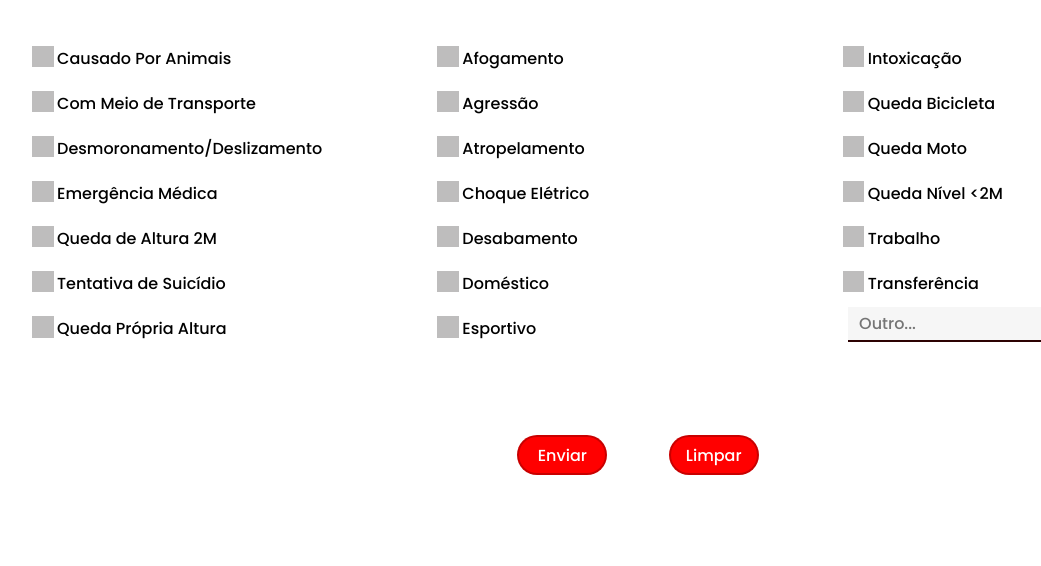
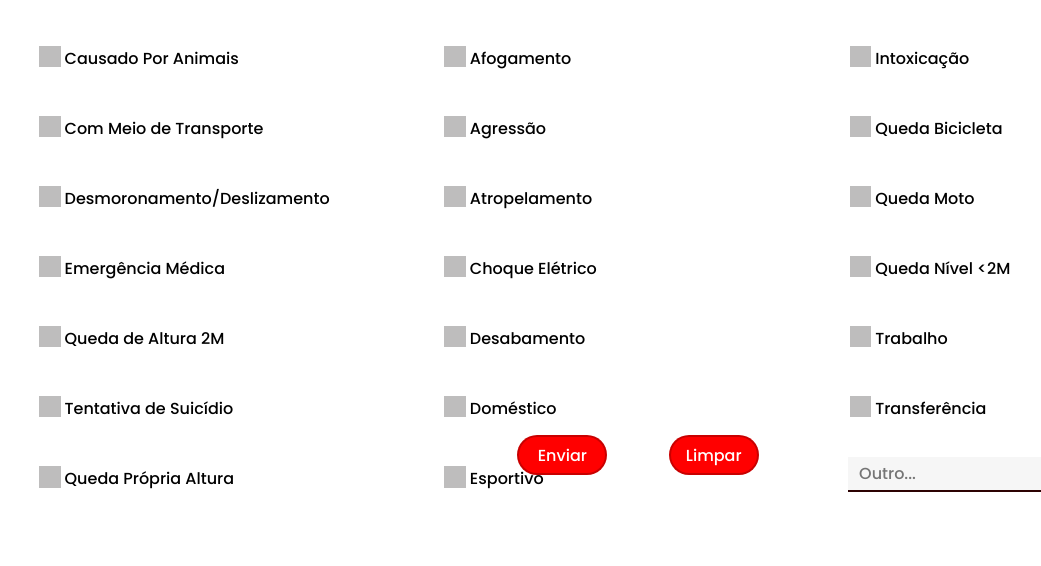
Before and after one commit to Andrefg29/bombeiro-2.0, a PHP site: page /avaliacaopaciente.html in a window 1280 px wide. Shown: the top 566 px of the page, without its empty margins (2-1043 px from the left). Run offline with PHP 8.4, Linux system fonts and the light colour scheme.

Commit message:
Add files via upload

```diff
--- a/css/janelas.css
+++ b/css/janelas.css
@@ -19,6 +19,8 @@ body {
     flex-direction: column;
 
 }
+
+
 
 .texto {
     background-color: rgb(164, 19, 19);
@@ -84,7 +86,6 @@ h2 {
 }
 
 .arruma2{
-    position: absolute;
     margin-left: 25px;
 }
 
@@ -106,16 +107,14 @@ h2 {
 }
 
 .texto1{
-    position: absolute;
-    margin-left: 25px;
+    margin-left: 1%;
     overflow: hidden;
-    width: 25%;
+    width: 85%;
     white-space: nowrap;
     text-overflow: ellipsis;
 }
 
 .agrupamento input[type="checkbox"] {
-    position: absolute;
     opacity: 0;
     cursor: pointer;
     height: 0;
@@ -123,13 +122,12 @@ h2 {
 }
 
 .checkmark {
-    position: absolute;
-    top: 10;
-    left: 10;
+
     height: 21.5px;
     width: 21.5px;
     background-color: rgb(190, 189, 189);
     cursor: pointer;
+    display: block;
 }
 
 .agrupamento:hover input~.checkmark {
@@ -145,7 +143,6 @@ h2 {
 
 .agrupamento:after {
     content: "";
-    position: absolute;
     display: none;
 }
 
@@ -154,8 +151,8 @@ h2 {
 }
 
 .agrupamento .checkmark:after {
-    left: 9px;
-    top: 5px;
+    margin-left: 9px;
+    margin-top: 5px;
     width: 5px;
     height: 10px;
     border: solid white;
@@ -166,7 +163,6 @@ h2 {
 }
 
 .escreve {
-    position: absolute;
     margin-top: -5.5px;
     margin-left: 25px;
 }
@@ -221,12 +217,12 @@ select{
 }
 
 .outro{
-    position: absolute;
     margin-top: -5.5px;
     margin-left: -1.5px;
 }
 
 label{
     margin-top: 5%;
-
+    display: flex;
+    flex-direction: row;
 }
```
Also changed, not shown: css/dados.css (line endings or trailing spaces), css/login.css (line endings or trailing spaces), css/navbar.css (line endings or trailing spaces), css/principal.css (line endings or trailing spaces).
